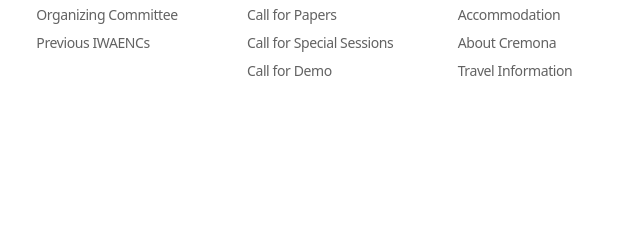
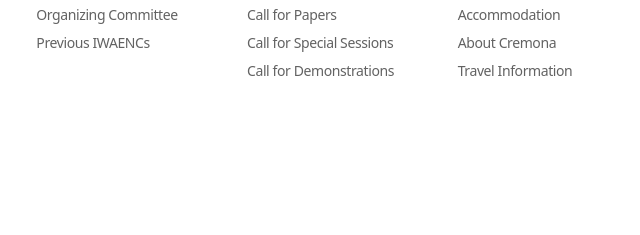
Before and after one commit to iwaenc2026/iwaenc2026.github.io, an Astro site: page / in a window 1280 px wide. Shown: the part 1641-1876 px from the top of the page, 409-1049 px from the left. Built offline with nearby package versions, Linux system fonts and the light colour scheme; Astro itself is replaced by a stand-in of ours; some packages are replaced by stand-ins of ours; what limax would draw is missing.

Commit message:
mod demo

```diff
--- a/src/navigation.ts
+++ b/src/navigation.ts
@@ -49,7 +49,7 @@
           href: getPermalink('/landing/cfss'),
         },
         {
-          text: 'Call for Demo',
+          text: 'Call for Demonstrations',
           href: getPermalink('/landing/cfd'),
         },
       ],
@@ -118,7 +118,7 @@
       links: [
         { text: 'Call for Papers', href: '/landing/cfp' },
         { text: 'Call for Special Sessions', href: '/landing/cfss' },
-        { text: 'Call for Demo', href: '/landing/cfd' },
+        { text: 'Call for Demonstrations', href: '/landing/cfd' },
       ],
     },
     {
--- a/src/pages/landing/cfd.astro
+++ b/src/pages/landing/cfd.astro
@@ -19,7 +19,7 @@
 
     <Hero
             tagline="Calls and Submissions"
-            title="Call for Demo"
+            title="Call for Demonstrations"
             subtitle="The 19th International Workshop on Acoustic Signal Enhancement (IWAENC 2026) will host a dedicated demonstration session featuring innovative and interactive systems in acoustic, speech, and audio signal processing. Demonstrations have long been a valued component of IWAENC, offering contributors a venue to present working prototypes, software tools, hardware setups, and real-time implementations that extend beyond traditional paper presentations. The session will adopt a Show-and-Tell format, emphasizing live, interactive and hands-on demonstrations. The organizing committee welcomes demonstration proposals within all areas in the technical scope of IWAENC 2026."
             actions={[
                 { variant: 'primary', text: 'Download it!', href: 'https://raw.githubusercontent.com/iwaenc2026/iwaenc2026.github.io/main/cfd_IWAENC_2026.pdf', icon: 'tabler:square-rounded-arrow-right' },
```
